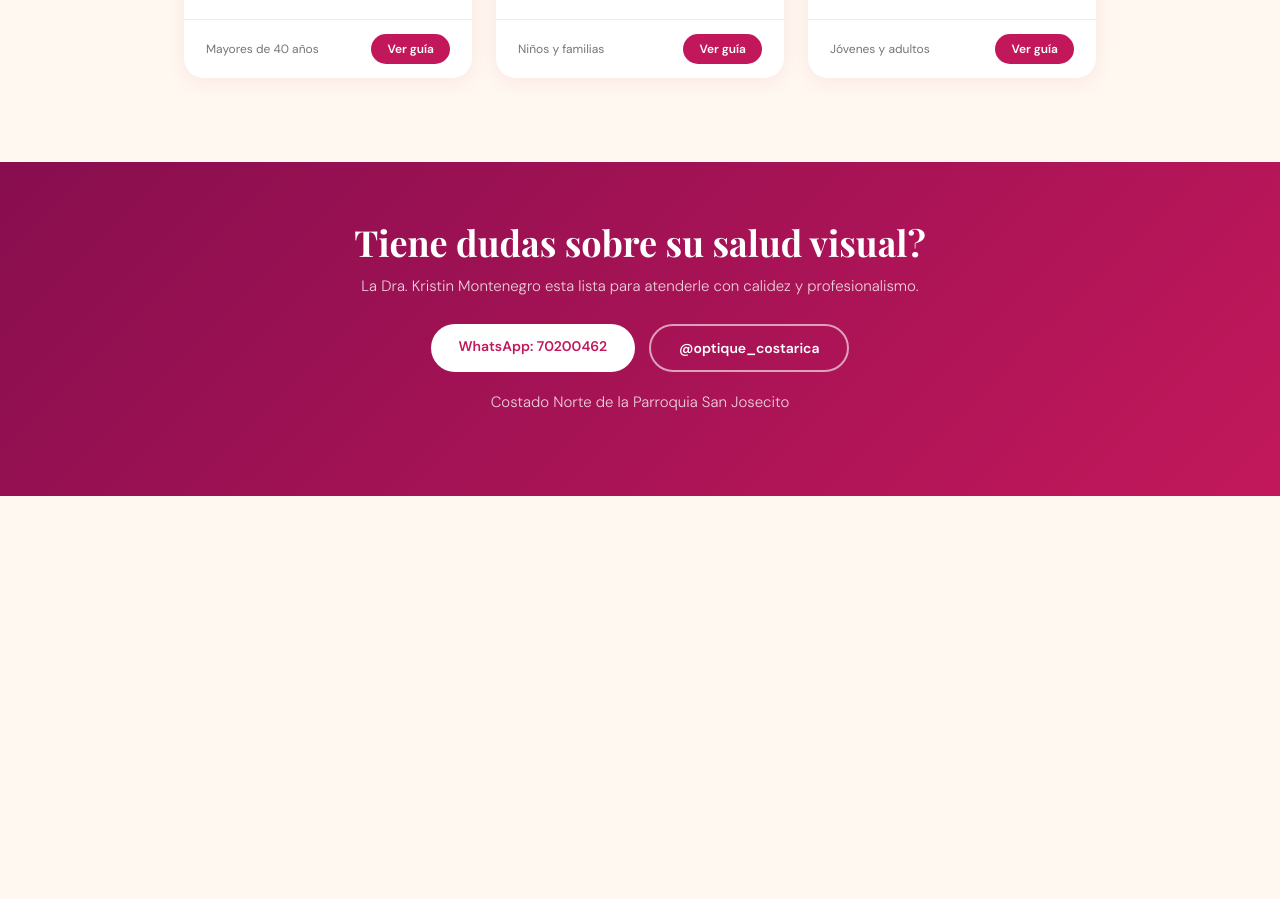
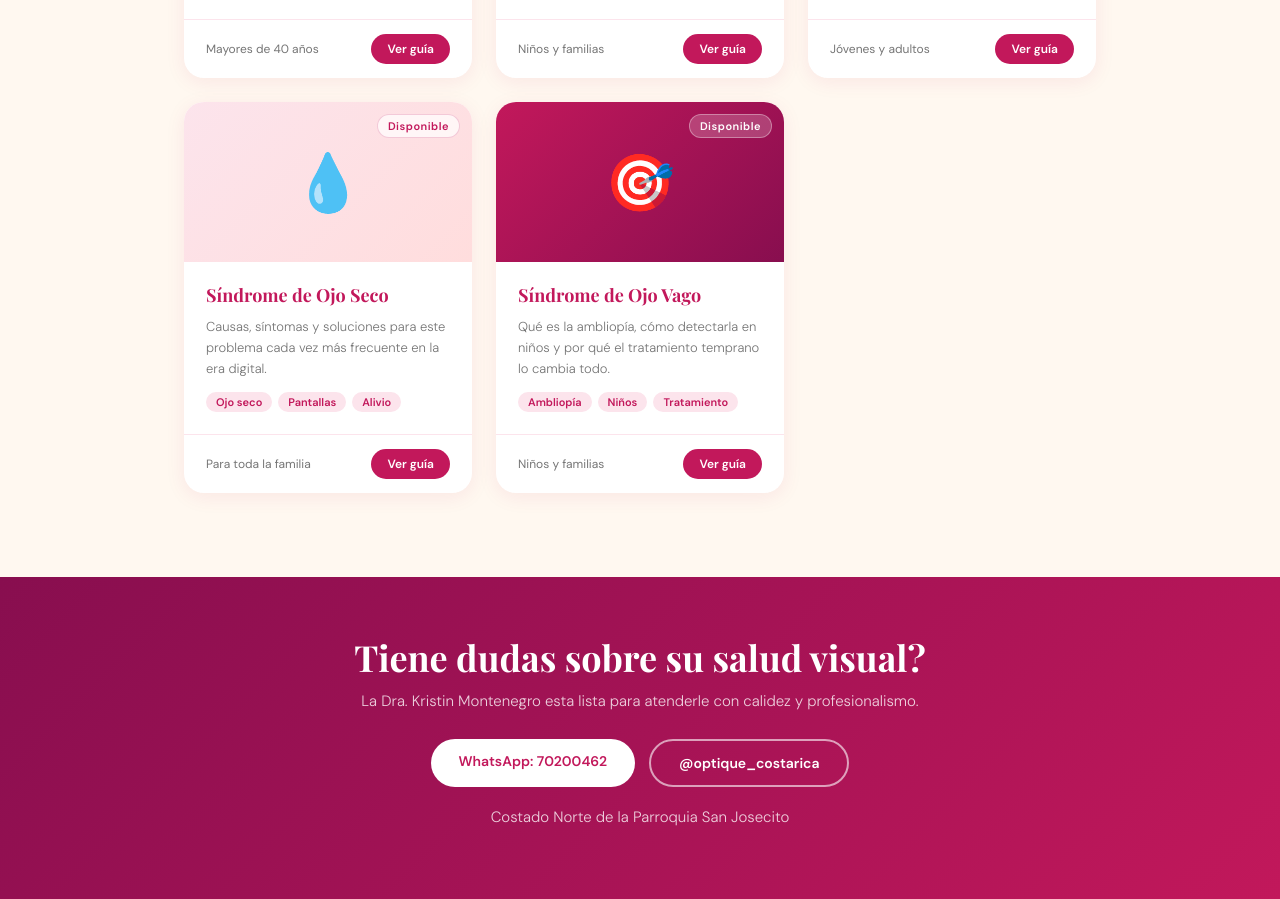
Before and after one commit to optiquesanjosecito/optiquesanjosecito.github.io, a plain HTML site: page index.html in a window 1280 px wide. Shown: the part 1449-2348 px from the top of the page. Before the commit the page ends 1945 px from the top, so only its background shows below. Drawn offline with nearby package versions, Linux system fonts and the light colour scheme; a web font is replaced by a local one.

Commit message:
Add files via upload

```diff
--- a/index.html
+++ b/index.html
@@ -208,6 +208,47 @@
       </div>
     </a>
 
+
+    <a href="ojo-seco.html" class="info-card">
+      <div class="card-thumb cream">
+        💧
+        <span class="card-badge dark-badge">Disponible</span>
+      </div>
+      <div class="card-body">
+        <h3>Síndrome de Ojo Seco</h3>
+        <p>Causas, síntomas y soluciones para este problema cada vez más frecuente en la era digital.</p>
+        <div class="card-topics">
+          <span class="topic-tag">Ojo seco</span>
+          <span class="topic-tag">Pantallas</span>
+          <span class="topic-tag">Alivio</span>
+        </div>
+      </div>
+      <div class="card-footer">
+        <span>Para toda la familia</span>
+        <span class="read-btn">Ver guía</span>
+      </div>
+    </a>
+
+    <a href="ojo-vago.html" class="info-card">
+      <div class="card-thumb pink">
+        🎯
+        <span class="card-badge">Disponible</span>
+      </div>
+      <div class="card-body">
+        <h3>Síndrome de Ojo Vago</h3>
+        <p>Qué es la ambliopía, cómo detectarla en niños y por qué el tratamiento temprano lo cambia todo.</p>
+        <div class="card-topics">
+          <span class="topic-tag">Ambliopía</span>
+          <span class="topic-tag">Niños</span>
+          <span class="topic-tag">Tratamiento</span>
+        </div>
+      </div>
+      <div class="card-footer">
+        <span>Niños y familias</span>
+        <span class="read-btn">Ver guía</span>
+      </div>
+    </a>
+
   </div>
 </div>
 
```
